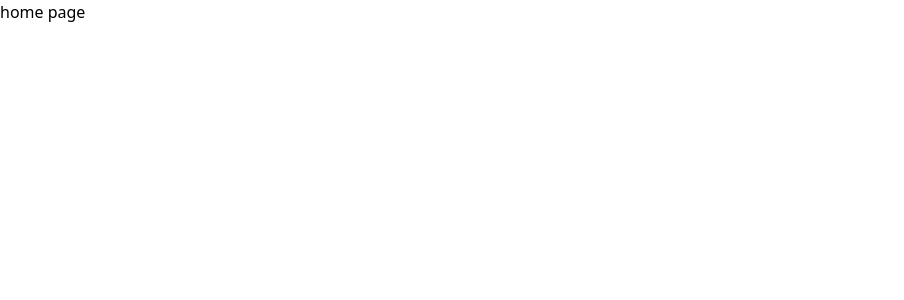
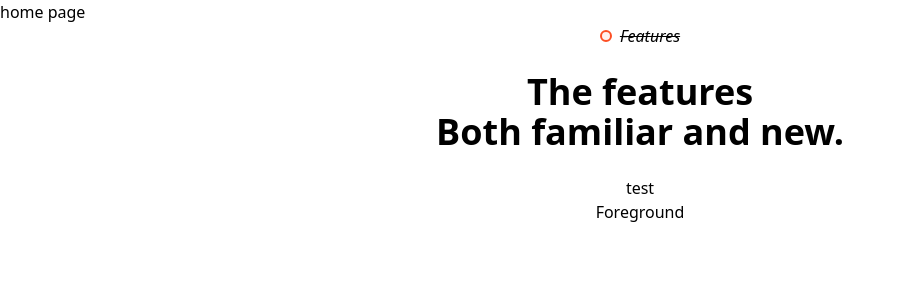
Before and after one commit to Amr-rgb/fintask, a React (Vite) app: page / in a window 1280 px wide. Shown: the top 300 px of the page, without its empty margins (0-904 px from the left). Built offline with nearby package versions, Linux system fonts and the light colour scheme.

Commit message:
Placeholder and initialization

```diff
--- /dev/null
+++ b/src/components/second_section/card.jsx
@@ -0,0 +1,10 @@
+import CardForeground from "./cardForeground";
+import CardBackground from "./cardBackground";
+export default function Card(){
+    return(
+        <div>
+            <CardBackground/>
+            <CardForeground/>
+        </div>
+    )
+}
--- /dev/null
+++ b/src/components/second_section/cardBackground.jsx
@@ -0,0 +1,5 @@
+export default function CardBackground({color,rotationClass}){
+    return(
+        <div>test</div>
+    )
+}
--- /dev/null
+++ b/src/components/second_section/cardForeground.jsx
@@ -0,0 +1,5 @@
+export default function CardForeground({title,description,color,imageURL}){
+    return (
+        <h1>Foreground</h1>
+    )
+}
--- /dev/null
+++ b/src/components/second_section/features.jsx
@@ -0,0 +1,10 @@
+import Card from './card'
+export default function Features(){
+    return (
+<section className={"mx-auto text-center"}>
+    <div className={"line-through italic before:content-[' '] before:w-3 before:h-3 before:rounded-full before:border-2 before:mr-2 before:bg-circle-bg before:border-circle-border before:inline-block"}>Features</div>
+    <h1 className={"text-4xl  mx-auto my-6 font-bold"}>The features <br/> Both familiar and new.</h1>
+    <Card/>
+</section>
+    )
+}
--- a/src/pages/Home.jsx
+++ b/src/pages/Home.jsx
@@ -1,7 +1,9 @@
+import Features from '../components/second_section/features'
 export const Home = () => {
   return (
     <div>
       <h1>home page</h1>
+        <Features/>
     </div>
   );
 };
--- a/tailwind.config.js
+++ b/tailwind.config.js
@@ -5,7 +5,12 @@ module.exports = {
     "./src/**/*.{js,ts,jsx,tsx}",
   ],
   theme: {
-    extend: {},
+    extend: {
+      colors:{
+        'circle-border':'#FC4F24',
+        'circle-bg':'#FC4F2414'
+      }
+    },
   },
   plugins: [],
 }
```
